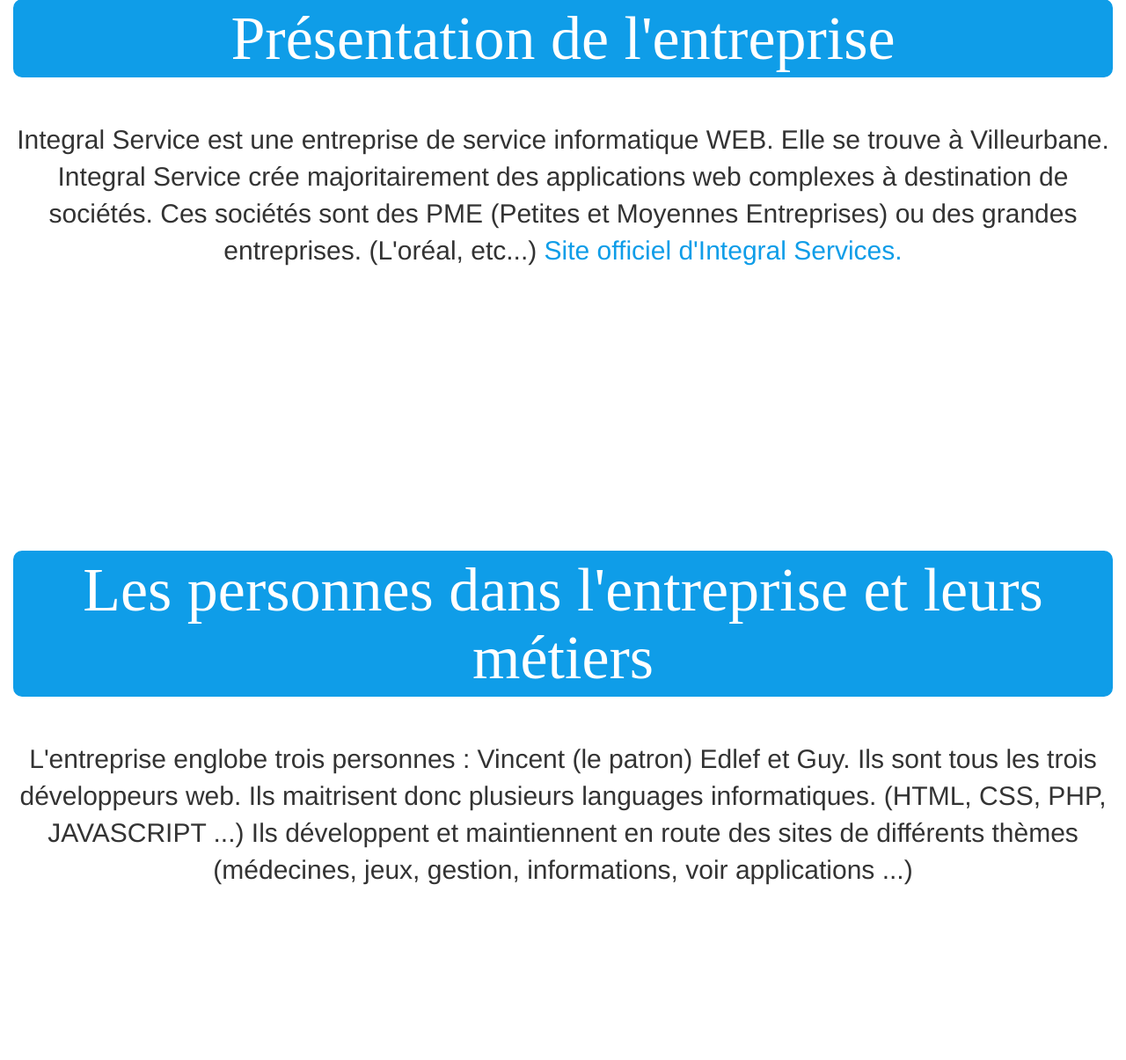
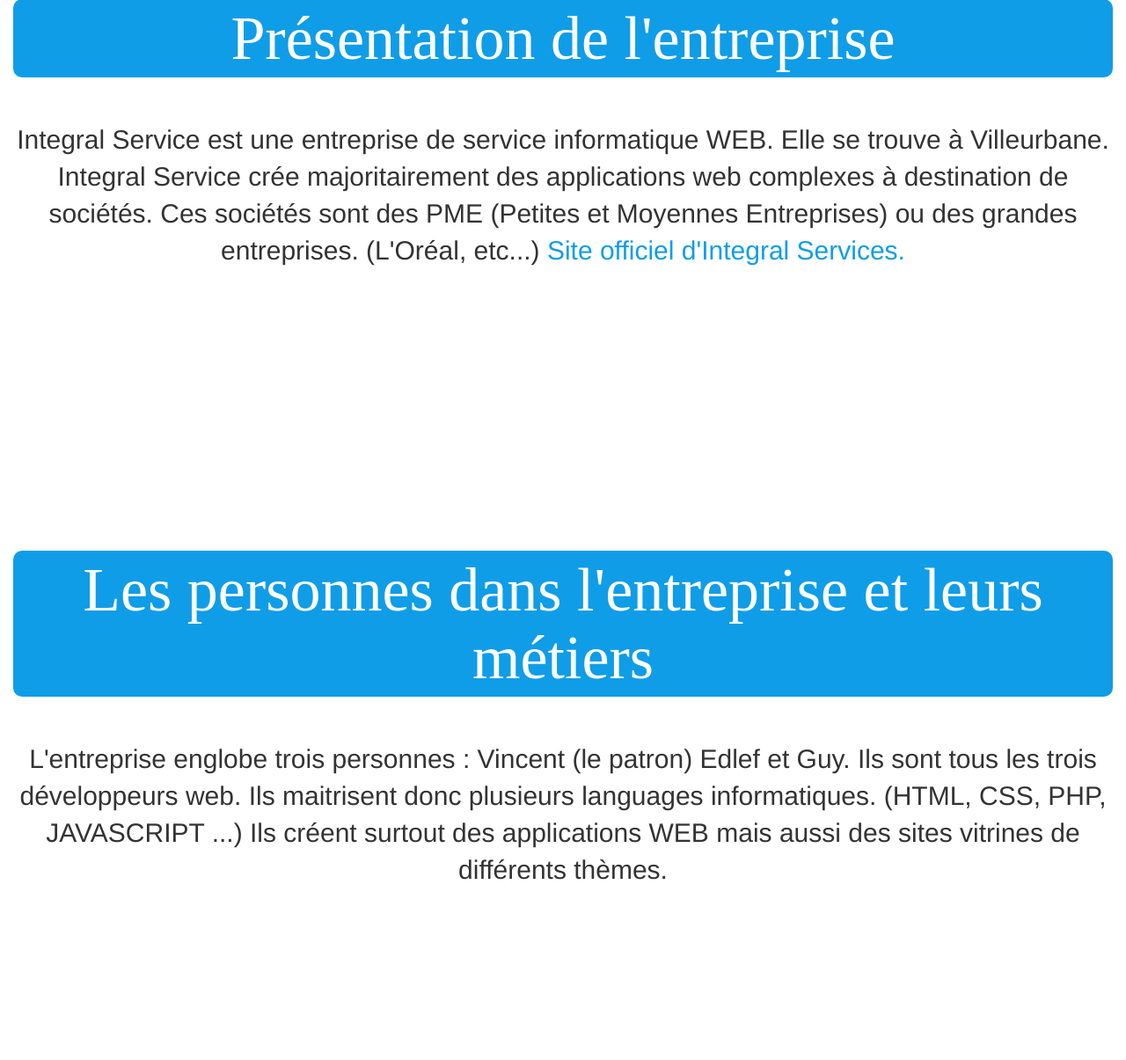
Before and after one commit to smashou/nicolas-rosello, a PHP site: page /layoutit.html in a window 1280 px wide. Shown: the part 686-1891 px from the top of the page at 88% size. Run offline with PHP 8.4, Linux system fonts and the light colour scheme; some libraries are stand-ins or nearby versions.

Commit message:
modification de texte

```diff
--- a/layoutit.html
+++ b/layoutit.html
@@ -98,7 +98,7 @@
 		<h2 id="ancre" class="lul">Présentation de l'entreprise</h2>
 			<p class="text-center lead">
 				Integral Service est une entreprise de service informatique WEB. Elle se trouve à Villeurbane.
-				Integral Service crée majoritairement des applications web complexes à destination de sociétés. Ces sociétés sont des PME (Petites et Moyennes Entreprises) ou des grandes entreprises. (L'oréal, etc...)
+				Integral Service crée majoritairement des applications web complexes à destination de sociétés. Ces sociétés sont des PME (Petites et Moyennes Entreprises) ou des grandes entreprises. (L'Oréal, etc...)
 				<a href="http://www.integral-service.fr/" title="Site officiel d'Integral Services" class="officiel">Site officiel d'Integral Services. </a>
 			</p>
 		</div>
@@ -108,7 +108,7 @@
 
 		<h2 class="deux lul" id="ancre1">Les personnes dans l'entreprise et leurs métiers </h2>
 			<p class="lead text-center">
-			L'entreprise englobe trois personnes : Vincent (le patron) Edlef et Guy. Ils sont tous les trois développeurs web. Ils maitrisent donc plusieurs languages informatiques. (HTML, CSS, PHP, JAVASCRIPT ...) Ils développent et maintiennent en route des sites de différents thèmes (médecines, jeux, gestion, informations, voir applications ...)
+			L'entreprise englobe trois personnes : Vincent (le patron) Edlef et Guy. Ils sont tous les trois développeurs web. Ils maitrisent donc plusieurs languages informatiques. (HTML, CSS, PHP, JAVASCRIPT ...) Ils créent surtout des applications WEB mais aussi des sites vitrines de différents thèmes.
 			</p>
 		</div>
 	</div>
--- a/layoutit2.css
+++ b/layoutit2.css
@@ -14,6 +14,12 @@ h3
 p
 {
 	font-size: 25px;
+}
+
+.texte12
+{
+	font-size: 25px;
+	margin-top: 25px;
 }
 
 .un
```
Also changed, not shown: layoutit2.html (+17 -8 lines).
